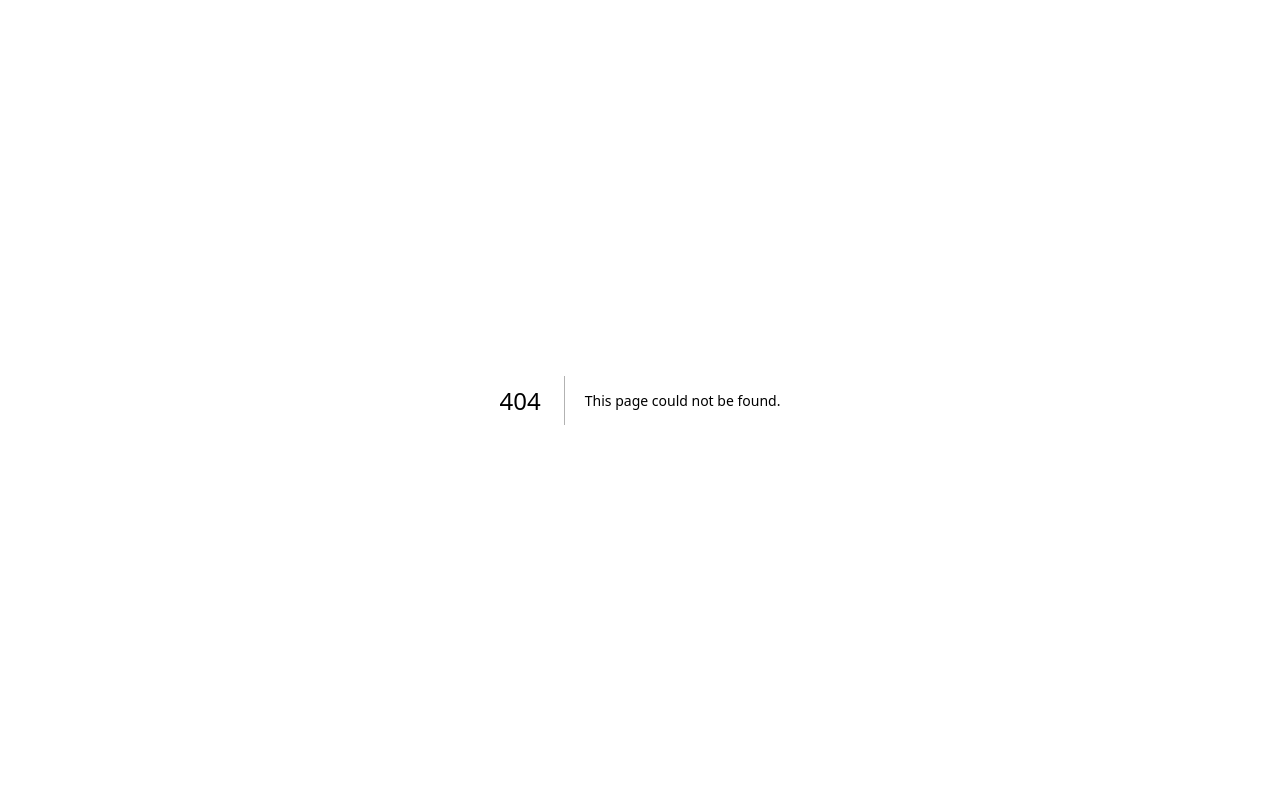
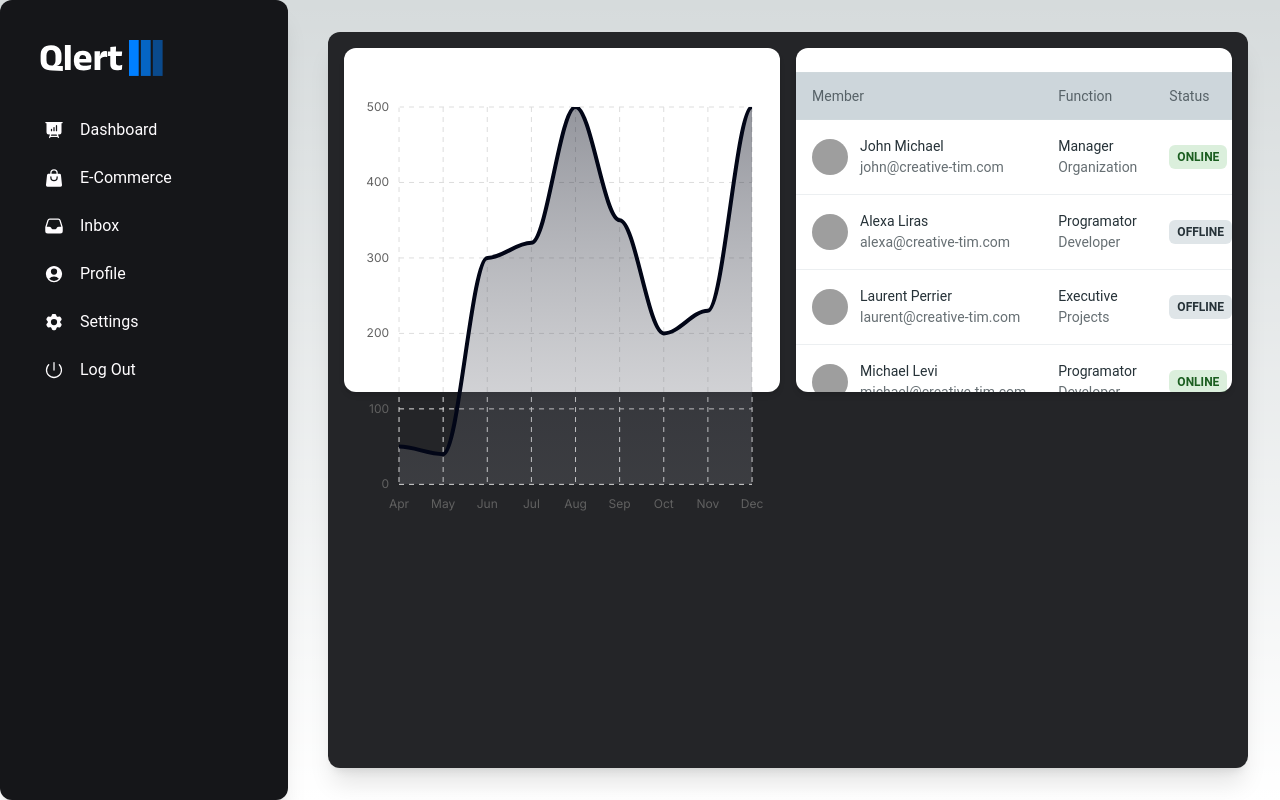
Before and after one commit to Sreehari78/Qlert, a Next.js app in the folder client/: page /admin in a window 1280 px wide. Before the commit this address had no page. Built offline with nearby package versions, Linux system fonts and the light colour scheme; grey boxes are pictures that could not be loaded.

Commit message:
Update package.json and Chatbox component, add admin page and Graph component, and update Sidebar component

```diff
--- a/client/package.json
+++ b/client/package.json
@@ -11,8 +11,10 @@
   "dependencies": {
     "@heroicons/react": "^2.1.3",
     "@material-tailwind/react": "^2.1.9",
+    "apexcharts": "^3.48.0",
     "next": "14.1.4",
     "react": "^18",
+    "react-apexcharts": "^1.4.1",
     "react-dom": "^18"
   },
   "devDependencies": {
--- /dev/null
+++ b/client/src/app/admin/page.tsx
@@ -0,0 +1,20 @@
+"use client";
+import { Card } from "@material-tailwind/react";
+import { Sidebar } from "@/components/Sidebar";
+import React from "react";
+import LineGraph from "@/components/Graph";
+import { DataTable } from "@/components/Table";
+
+const page = () => {
+  return (
+    <div className='flex justify-between gap-10 h-screen'>
+      <Sidebar />
+      <Card className='w-full align-middle p-4 shadow-xl bg-[#242528] my-8 mr-8 grid grid-cols-2 grid-rows-2 gap-4'>
+        <LineGraph />
+        <DataTable />
+      </Card>
+    </div>
+  );
+};
+
+export default page;
--- a/client/src/components/Chatbox.tsx
+++ b/client/src/components/Chatbox.tsx
@@ -23,9 +23,9 @@ export function ChatboxTextarea() {
               viewBox='0 0 24 24'
               fill='none'
               stroke='gray'
-              stroke-width='2'
-              stroke-linecap='round'
-              stroke-linejoin='round'>
+              strokeWidth='2'
+              strokeLinecap='round'
+              strokeLinejoin='round'>
               <path d='M21.44 11.05l-9.19 9.19a6 6 0 0 1-8.49-8.49l9.19-9.19a4 4 0 0 1 5.66 5.66l-9.2 9.19a2 2 0 0 1-2.83-2.83l8.49-8.48'></path>
             </svg>
           </IconButton>
--- /dev/null
+++ b/client/src/components/Graph.tsx
@@ -0,0 +1,105 @@
+"use client";
+import { Card, CardBody } from "@material-tailwind/react";
+
+import dynamic from "next/dynamic";
+const Chart = dynamic(() => import("react-apexcharts"), { ssr: false });
+
+const chartConfig = {
+  type: "area",
+  height: 450,
+  width: "100%",
+  series: [
+    {
+      name: "Sales",
+      data: [50, 40, 300, 320, 500, 350, 200, 230, 500],
+    },
+  ],
+  options: {
+    chart: {
+      toolbar: {
+        show: false,
+      },
+    },
+    title: {
+      show: "",
+    },
+    dataLabels: {
+      enabled: false,
+    },
+    colors: ["#020617"],
+    stroke: {
+      lineCap: "round",
+      curve: "smooth",
+    },
+    markers: {
+      size: 0,
+    },
+    xaxis: {
+      axisTicks: {
+        show: false,
+      },
+      axisBorder: {
+        show: false,
+      },
+      labels: {
+        style: {
+          colors: "#616161",
+          fontSize: "12px",
+          fontFamily: "inherit",
+          fontWeight: 400,
+        },
+      },
+      categories: [
+        "Apr",
+        "May",
+        "Jun",
+        "Jul",
+        "Aug",
+        "Sep",
+        "Oct",
+        "Nov",
+        "Dec",
+      ],
+    },
+    yaxis: {
+      labels: {
+        style: {
+          colors: "#616161",
+          fontSize: "12px",
+          fontFamily: "inherit",
+          fontWeight: 400,
+        },
+      },
+    },
+    grid: {
+      show: true,
+      borderColor: "#dddddd",
+      strokeDashArray: 5,
+      xaxis: {
+        lines: {
+          show: true,
+        },
+      },
+      padding: {
+        top: 5,
+        right: 20,
+      },
+    },
+    fill: {
+      opacity: 0.8,
+    },
+    tooltip: {
+      theme: "dark",
+    },
+  },
+};
+
+export default function LineGraph() {
+  return (
+    <Card>
+      <CardBody className='px-2 pb-0'>
+        <Chart {...chartConfig} />
+      </CardBody>
+    </Card>
+  );
+}
--- a/client/src/components/Sidebar.tsx
+++ b/client/src/components/Sidebar.tsx
@@ -18,9 +18,15 @@ import Image from "next/image";
 
 export function Sidebar() {
   return (
-    <Card className='h-screen w-full max-w-[20rem] p-6 shadow-xl bg-[#151619]'>
+    <Card className='h-screen w-full max-w-[18rem] p-6 shadow-xl bg-[#151619]'>
       <div className='mb-2 p-4'>
-        <Image src='/logo-color.svg' width={125} height={100} />
+        <Image
+          src='/logo-color.svg'
+          width={125}
+          height={100}
+          alt='Qlert'
+          priority
+        />
       </div>
       <List className='text-[#fffdff] '>
         <ListItem>
--- /dev/null
+++ b/client/src/components/Table.tsx
@@ -0,0 +1,185 @@
+import { MagnifyingGlassIcon } from "@heroicons/react/24/outline";
+import { PencilIcon, UserPlusIcon } from "@heroicons/react/24/solid";
+import {
+  Card,
+  CardHeader,
+  Input,
+  Typography,
+  Button,
+  CardBody,
+  Chip,
+  CardFooter,
+  Tabs,
+  TabsHeader,
+  Tab,
+  Avatar,
+  IconButton,
+  Tooltip,
+} from "@material-tailwind/react";
+
+const TABS = [
+  {
+    label: "All",
+    value: "all",
+  },
+  {
+    label: "Monitored",
+    value: "monitored",
+  },
+  {
+    label: "Unmonitored",
+    value: "unmonitored",
+  },
+];
+
+const TABLE_HEAD = ["Member", "Function", "Status", "Employed", ""];
+
+const TABLE_ROWS = [
+  {
+    img: "https://demos.creative-tim.com/test/corporate-ui-dashboard/assets/img/team-3.jpg",
+    name: "John Michael",
+    email: "john@creative-tim.com",
+    job: "Manager",
+    org: "Organization",
+    online: true,
+    date: "23/04/18",
+  },
+  {
+    img: "https://demos.creative-tim.com/test/corporate-ui-dashboard/assets/img/team-2.jpg",
+    name: "Alexa Liras",
+    email: "alexa@creative-tim.com",
+    job: "Programator",
+    org: "Developer",
+    online: false,
+    date: "23/04/18",
+  },
+  {
+    img: "https://demos.creative-tim.com/test/corporate-ui-dashboard/assets/img/team-1.jpg",
+    name: "Laurent Perrier",
+    email: "laurent@creative-tim.com",
+    job: "Executive",
+    org: "Projects",
+    online: false,
+    date: "19/09/17",
+  },
+  {
+    img: "https://demos.creative-tim.com/test/corporate-ui-dashboard/assets/img/team-4.jpg",
+    name: "Michael Levi",
+    email: "michael@creative-tim.com",
+    job: "Programator",
+    org: "Developer",
+    online: true,
+    date: "24/12/08",
+  },
+  {
+    img: "https://demos.creative-tim.com/test/corporate-ui-dashboard/assets/img/team-5.jpg",
+    name: "Richard Gran",
+    email: "richard@creative-tim.com",
+    job: "Manager",
+    org: "Executive",
+    online: false,
+    date: "04/10/21",
+  },
+];
+
+export function DataTable() {
+  return (
+    <Card className='h-full w-full'>
+      <CardBody className='overflow-scroll px-0'>
+        <table className='w-full min-w-max table-auto text-left'>
+          <thead className='top-0 sticky bg-blue-gray-200 z-10'>
+            <tr>
+              {TABLE_HEAD.map((head) => (
+                <th
+                  key={head}
+                  className='border-y border-blue-gray-100 bg-blue-gray-50/50 p-4'>
+                  <Typography
+                    variant='small'
+                    color='blue-gray'
+                    className='font-normal leading-none opacity-70'>
+                    {head}
+                  </Typography>
+                </th>
+              ))}
+            </tr>
+          </thead>
+          <tbody>
+            {TABLE_ROWS.map(
+              ({ img, name, email, job, org, online, date }, index) => {
+                const isLast = index === TABLE_ROWS.length - 1;
+                const classes = isLast
+                  ? "p-4"
+                  : "p-4 border-b border-blue-gray-50";
+
+                return (
+                  <tr key={name}>
+                    <td className={classes}>
+                      <div className='flex items-center gap-3'>
+                        <Avatar src={img} alt={name} size='sm' />
+                        <div className='flex flex-col'>
+                          <Typography
+                            variant='small'
+                            color='blue-gray'
+                            className='font-normal'>
+                            {name}
+                          </Typography>
+                          <Typography
+                            variant='small'
+                            color='blue-gray'
+                            className='font-normal opacity-70'>
+                            {email}
+                          </Typography>
+                        </div>
+                      </div>
+                    </td>
+                    <td className={classes}>
+                      <div className='flex flex-col'>
+                        <Typography
+                          variant='small'
+                          color='blue-gray'
+                          className='font-normal'>
+                          {job}
+                        </Typography>
+                        <Typography
+                          variant='small'
+                          color='blue-gray'
+                          className='font-normal opacity-70'>
+                          {org}
+                        </Typography>
+                      </div>
+                    </td>
+                    <td className={classes}>
+                      <div className='w-max'>
+                        <Chip
+                          variant='ghost'
+                          size='sm'
+                          value={online ? "online" : "offline"}
+                          color={online ? "green" : "blue-gray"}
+                        />
+                      </div>
+                    </td>
+                    <td className={classes}>
+                      <Typography
+                        variant='small'
+                        color='blue-gray'
+                        className='font-normal'>
+                        {date}
+                      </Typography>
+                    </td>
+                    <td className={classes}>
+                      <Tooltip content='Edit User'>
+                        <IconButton variant='text'>
+                          <PencilIcon className='h-4 w-4' />
+                        </IconButton>
+                      </Tooltip>
+                    </td>
+                  </tr>
+                );
+              }
+            )}
+          </tbody>
+        </table>
+      </CardBody>
+    </Card>
+  );
+}
```
Also changed, not shown: 1 other file (tests, documents, lock files or other folders).
